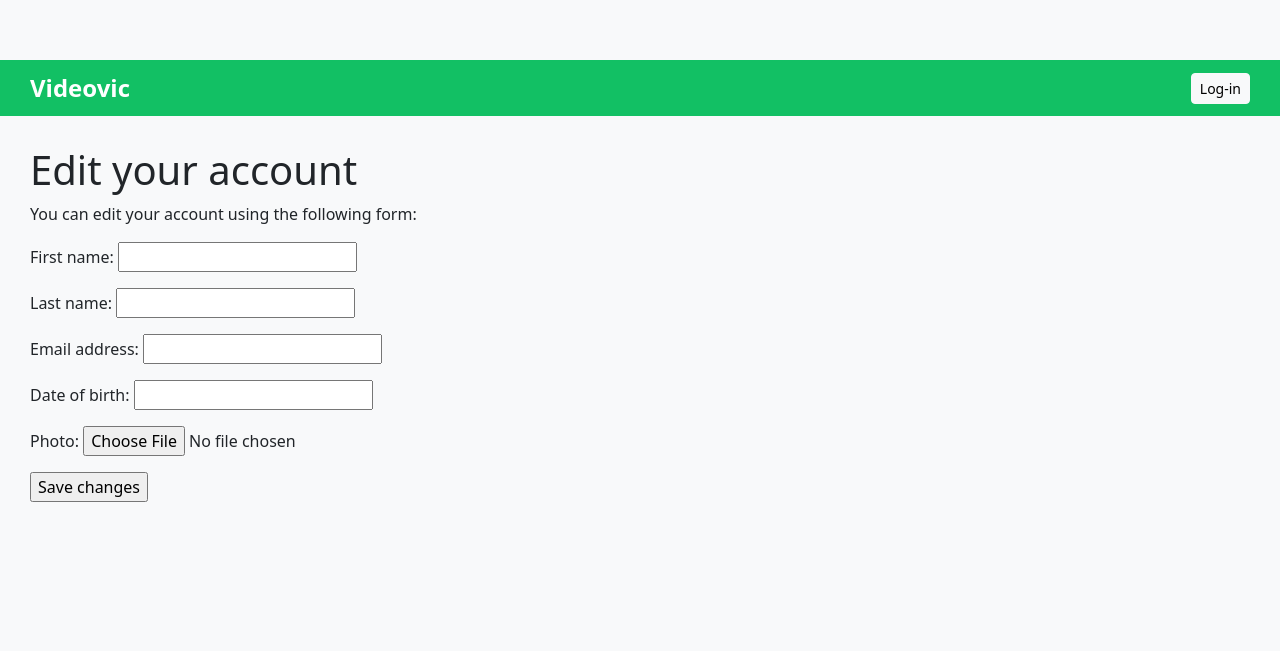
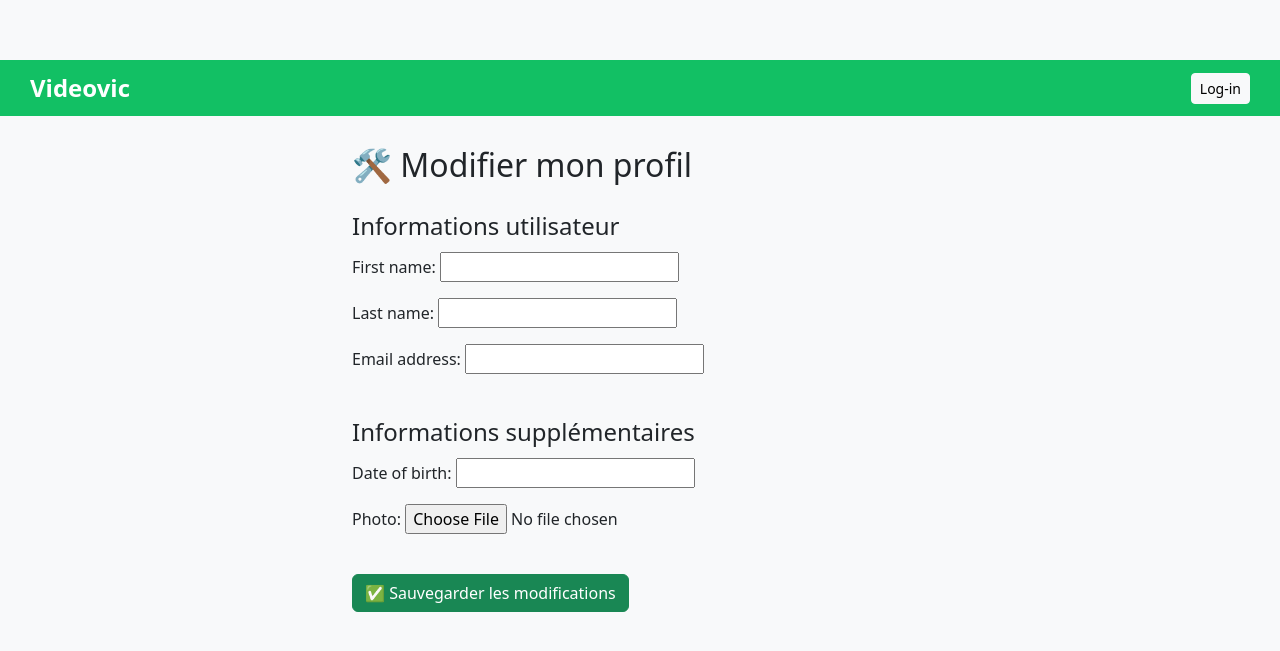
Before and after one commit to Avicenne1/videovic, a Django app: template account/templates/account/edit.html in a window 1280 px wide. Shown: the top 651 px of the page. Run offline with Django 5.2, Linux system fonts and the light colour scheme; the template is opened without the code that fills it: values that come from a table or form of the project are taken from there, others are empty.

Commit message:
Update edit.html

```diff
--- a/account/templates/account/edit.html
+++ b/account/templates/account/edit.html
@@ -1,15 +1,24 @@
 {% extends "base.html" %}
+{% block title %}Modifier mon profil{% endblock %}
 
-{% block title %}Edit your account{% endblock  %}
 {% block content %}
-    <h1>
-        Edit your account
-    </h1>
-    <p>You can edit your account using the following form:</p>
-    <form action="" method="post" enctype="multipart/form-data">
-        {{user_form.as_p}}
-        {{profile_form.as_p}}
-        {% csrf_token %}
-        <p><input type="submit" value="Save changes"></p>
-    </form>
-{% endblock  %}
+<div class="container" style="max-width: 600px;">
+  <h2 class="mb-4">🛠️ Modifier mon profil</h2>
+
+  <form method="post" enctype="multipart/form-data">
+    {% csrf_token %}
+
+    <fieldset class="mb-4">
+      <legend>Informations utilisateur</legend>
+      {{ user_form.as_p }}
+    </fieldset>
+
+    <fieldset class="mb-4">
+      <legend>Informations supplémentaires</legend>
+      {{ profile_form.as_p }}
+    </fieldset>
+
+    <button type="submit" class="btn btn-success">✅ Sauvegarder les modifications</button>
+  </form>
+</div>
+{% endblock %}
```
